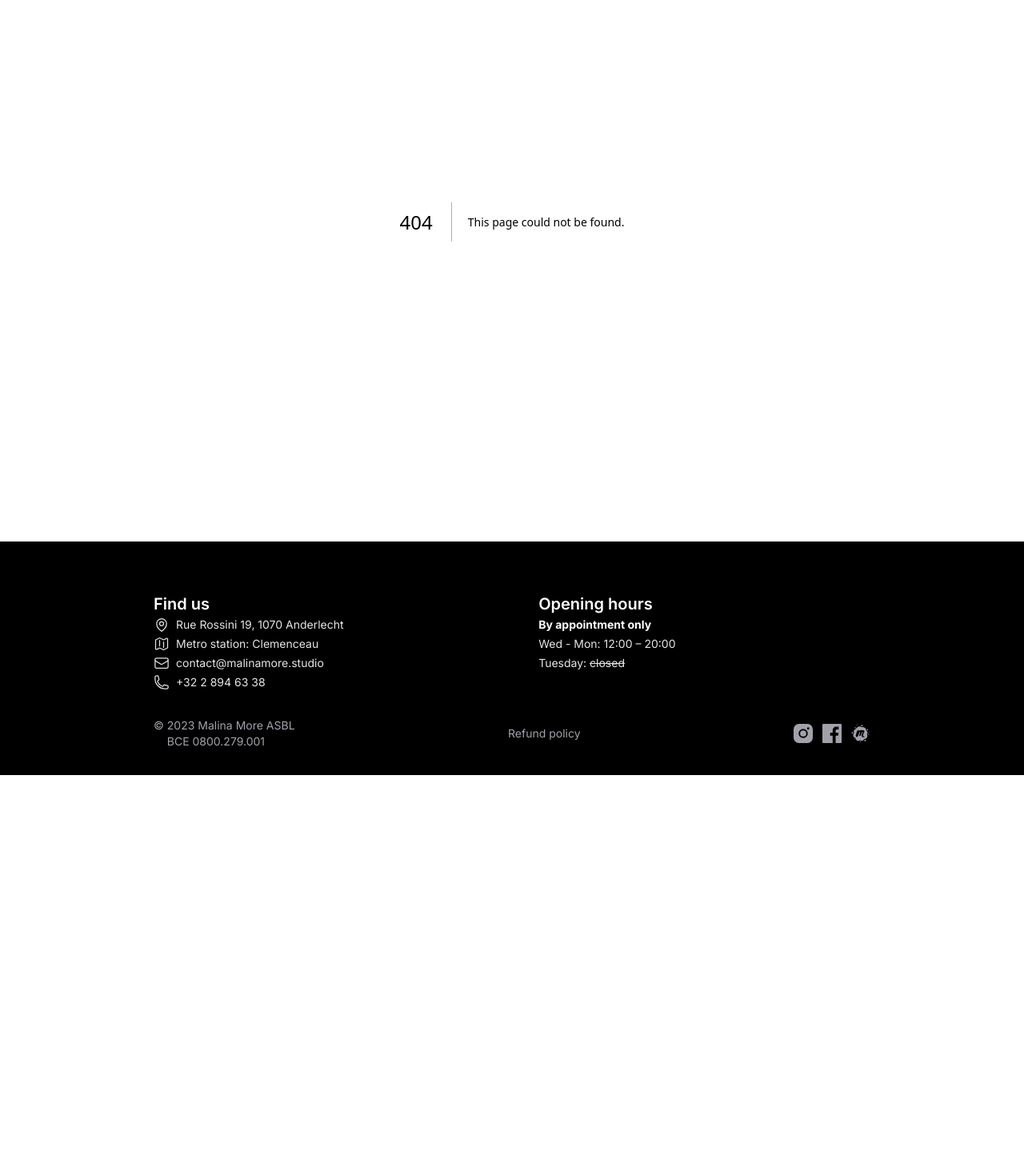
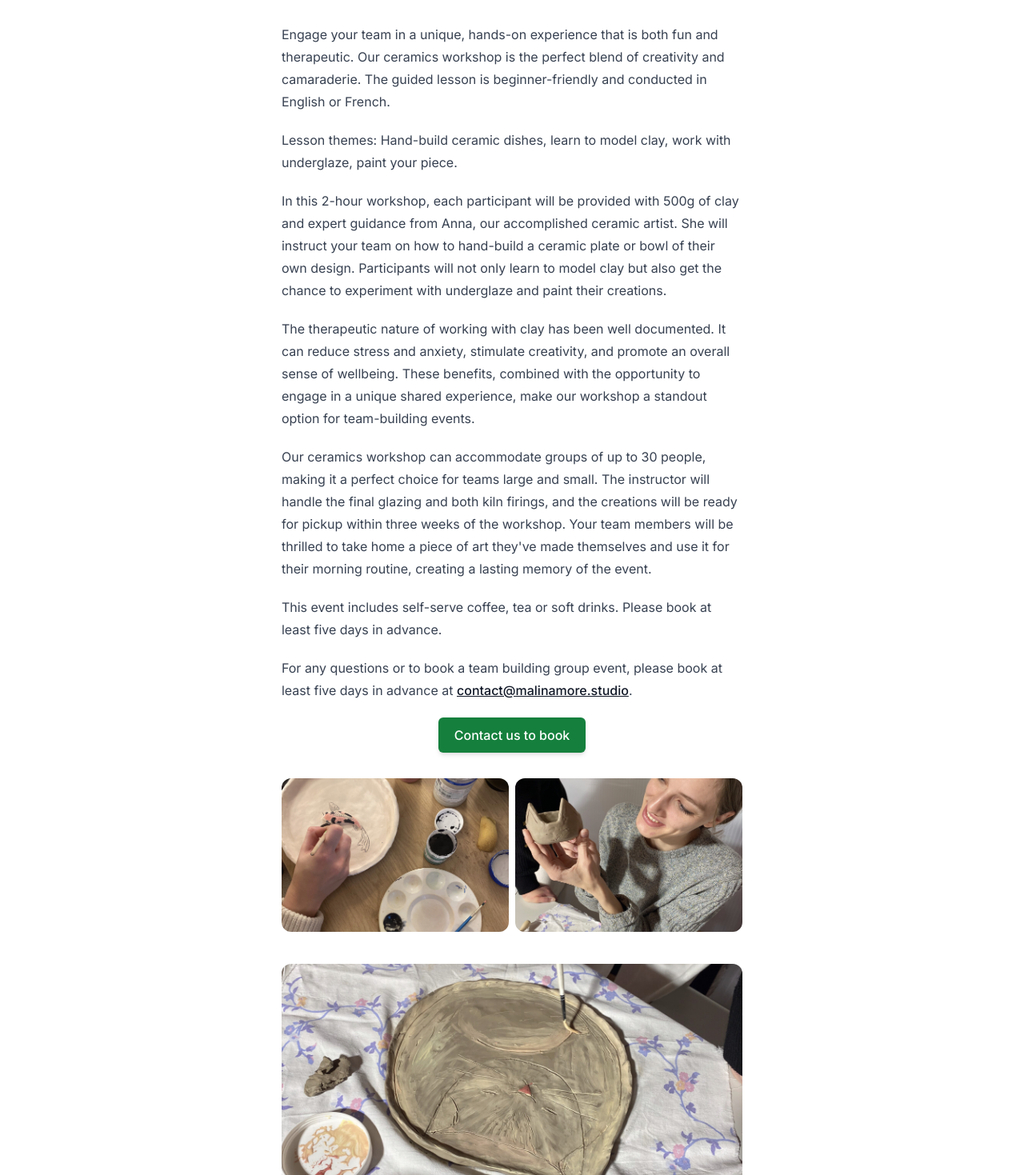
Before and after one commit to jleclanche/malinamore.studio, a Next.js app: page /classes/teambuilding-ceramics in a window 1280 px wide. Before the commit this address had no page. Shown: the part 195-1664 px from the top of the page at 80% size. Before the commit the page ends 1164 px from the top, so only its background shows below. Built offline with nearby package versions, Linux system fonts and the light colour scheme.

Commit message:
Add teambuilding page

```diff
--- a/app/classes/OurClasses.tsx
+++ b/app/classes/OurClasses.tsx
@@ -61,7 +61,15 @@ const OurClasses = () => (
 					<li>1 person: 100 € / lesson</li>
 					<li>2-3 people: 75 € / lesson / person</li>
 					<li>4+ people: 55 € / lesson / person</li>
-					<li>10+ people & birthdays: custom prices available</li>
+					<li>
+						Large groups:{" "}
+						<Link
+							href="/classes/teambuilding-ceramics"
+							className="text-sky-500 hover:underline"
+						>
+							Custom Prices available
+						</Link>
+					</li>
 				</ul>
 			</div>
 		</div>
--- /dev/null
+++ b/app/classes/teambuilding-ceramics/page.tsx
@@ -0,0 +1,93 @@
+import EmailLink from "@/app/components/EmailLink";
+import { CONTACT_EMAIL } from "@/app/constants";
+
+const BookNow = () => (
+	<div className="flex justify-center">
+		<EmailLink
+			email={CONTACT_EMAIL}
+			subject="Booking a team building event"
+			className="w-fit text-white bg-green-700 px-5 py-2 rounded-md shadow-md hover:bg-green-600 no-underline"
+		>
+			Contact us to book
+		</EmailLink>
+	</div>
+);
+
+const Page = () => (
+	<article className="p-10 mx-auto prose">
+		<h1>Creative Team Building: Hand-modeling Ceramics</h1>
+		<p>
+			Engage your team in a unique, hands-on experience that is both fun and
+			therapeutic. Our ceramics workshop is the perfect blend of creativity and
+			camaraderie. The guided lesson is beginner-friendly and conducted in English
+			or French.
+		</p>
+		<p>
+			Lesson themes: Hand-build ceramic dishes, learn to model clay, work with
+			underglaze, paint your piece.
+		</p>
+		<p>
+			In this 2-hour workshop, each participant will be provided with 500g of clay
+			and expert guidance from Anna, our accomplished ceramic artist. She will
+			instruct your team on how to hand-build a ceramic plate or bowl of their own
+			design. Participants will not only learn to model clay but also get the
+			chance to experiment with underglaze and paint their creations.
+		</p>
+
+		<p>
+			The therapeutic nature of working with clay has been well documented. It can
+			reduce stress and anxiety, stimulate creativity, and promote an overall
+			sense of wellbeing. These benefits, combined with the opportunity to engage
+			in a unique shared experience, make our workshop a standout option for
+			team-building events.
+		</p>
+
+		<p>
+			Our ceramics workshop can accommodate groups of up to 30 people, making it a
+			perfect choice for teams large and small. The instructor will handle the
+			final glazing and both kiln firings, and the creations will be ready for
+			pickup within three weeks of the workshop. Your team members will be
+			thrilled to take home a piece of art they&apos;ve made themselves and use it
+			for their morning routine, creating a lasting memory of the event.
+		</p>
+
+		<p>
+			This event includes self-serve coffee, tea or soft drinks. Please book at
+			least five days in advance.
+		</p>
+
+		<p>
+			For any questions or to book a team building group event, please book at
+			least five days in advance at <EmailLink email={CONTACT_EMAIL} />.
+		</p>
+
+		<BookNow />
+
+		<div className="grid grid-cols-4 col-span-2 gap-2 mb-10">
+			<div className="overflow-hidden rounded-xl col-span-2 max-h-[14rem]">
+				<img
+					className="h-full w-full rounded-xl object-cover"
+					src="/images/photos/gallery/students/1.jpg"
+					alt=""
+				/>
+			</div>
+			<div className="overflow-hidden rounded-xl col-span-2 max-h-[14rem]">
+				<img
+					className="h-full w-full rounded-xl object-cover"
+					src="/images/photos/gallery/students/2.jpg"
+					alt=""
+				/>
+			</div>
+			<div className="overflow-hidden rounded-xl col-span-4 max-h-[20rem]">
+				<img
+					className="h-full w-full rounded-xl object-cover"
+					src="/images/photos/gallery/students/3.jpg"
+					alt=""
+				/>
+			</div>
+		</div>
+		<BookNow />
+	</article>
+);
+
+export default Page;
```
